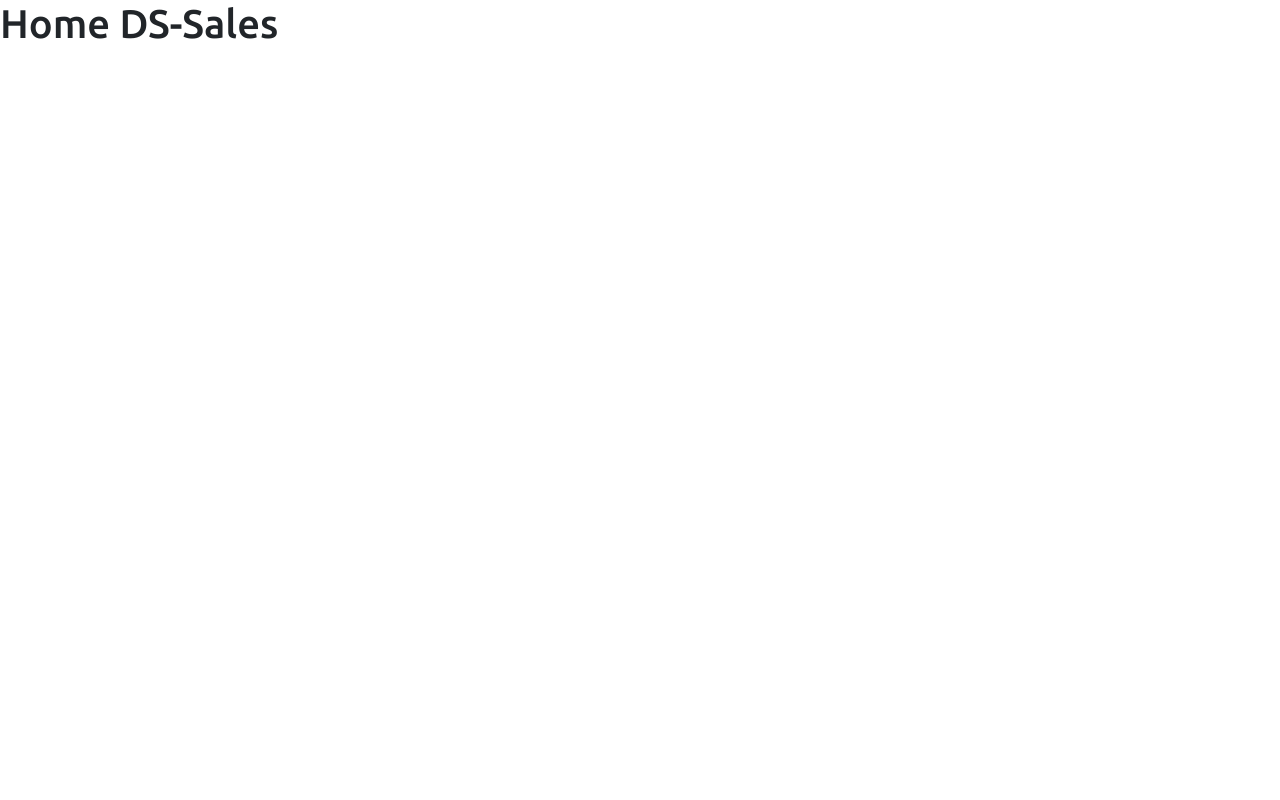
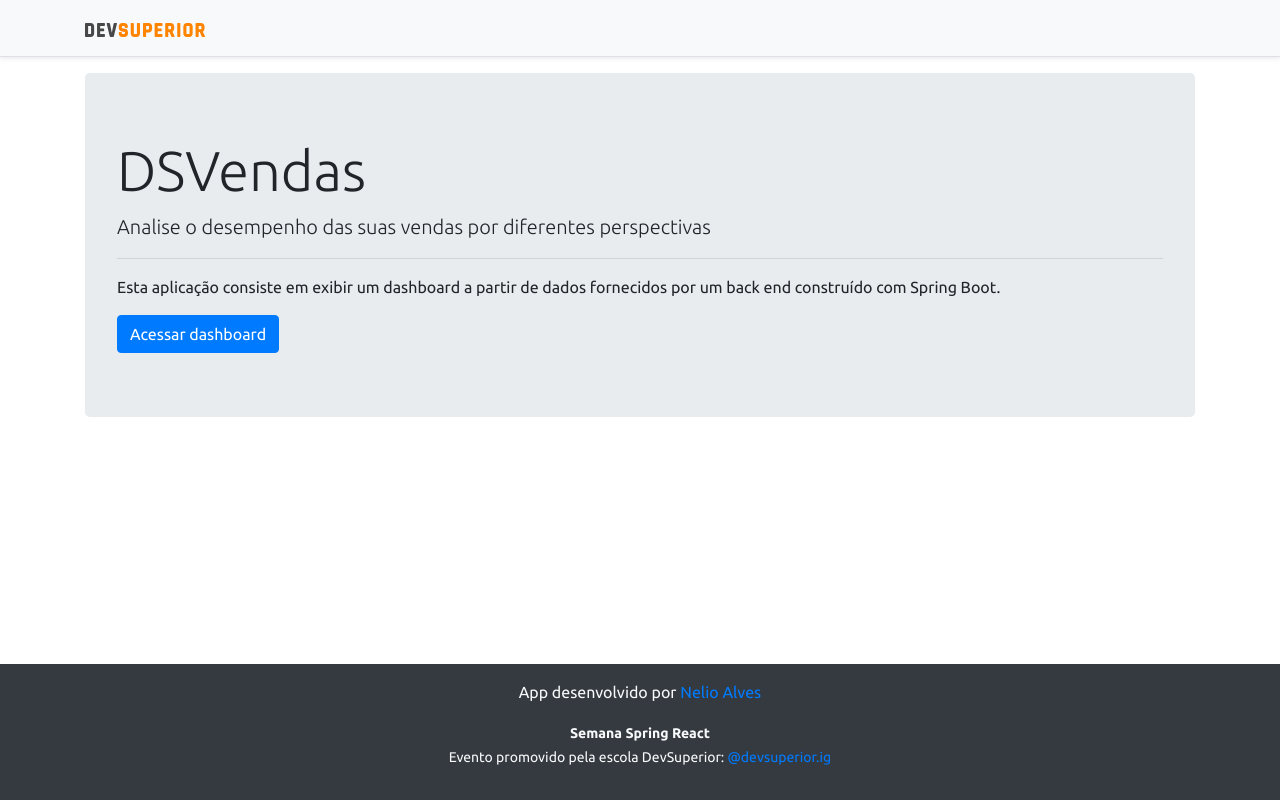
Before and after one commit to Viniciusog/ds-sales-management-spring-react, a React (Create React App) app in the folder frontend/: page / in a window 1280 px wide. Built offline with nearby package versions, Linux system fonts and the light colour scheme.

Commit message:
Home, navigation

```diff
--- a/frontend/src/components/NavBar.tsx
+++ b/frontend/src/components/NavBar.tsx
@@ -1,4 +1,5 @@
 import ImgDsDark from '../assets/img/ds-dark.svg'
+import {Link} from 'react-router-dom'
 
 /** Nosso componente de barra de navegação */
 function NavBar() {
@@ -6,7 +7,9 @@
         <div className="d-flex flex-column flex-md-row align-items-center p-3 px-md-4 mb-3 bg-light border-bottom shadow-sm">
         <div className="container">
           <nav className="my-2 my-md-0 mr-md-3">
-            <img src={ImgDsDark} alt="DevSuperior" width="120" />
+            <Link to="/">
+              <img src={ImgDsDark} alt="DevSuperior" width="120" />
+            </Link>
           </nav>
         </div>
       </div>
--- a/frontend/src/pages/Home/index.tsx
+++ b/frontend/src/pages/Home/index.tsx
@@ -1,9 +1,24 @@
+import Footer from "components/Footer";
+import NavBar from "components/NavBar";
+import {Link} from "react-router-dom"
 
 function Home() {
     return (
-        <div>
-            <h1>Home DS-Sales</h1>
+        <>
+        <NavBar/>
+        <div className="container ">
+            <div className="jumbotron">
+                <h1 className="display-4">DSVendas</h1>
+                <p className="lead">Analise o desempenho das suas vendas por diferentes perspectivas</p>
+                <hr />
+                <p>Esta aplicação consiste em exibir um dashboard a partir de dados fornecidos por um back end construído com Spring Boot.</p>
+                <Link className="btn btn-primary" to="/dashboard">
+                    Acessar dashboard
+                </Link>
+            </div>
         </div>
+        <Footer/>
+        </>
     )
 }
 
```
